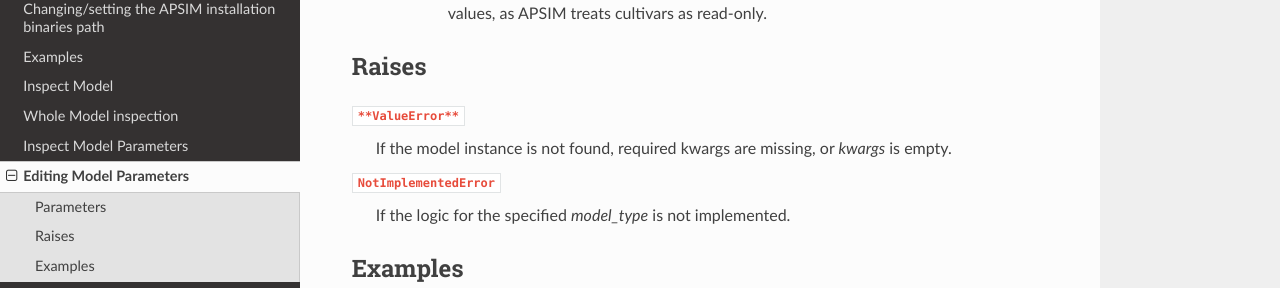
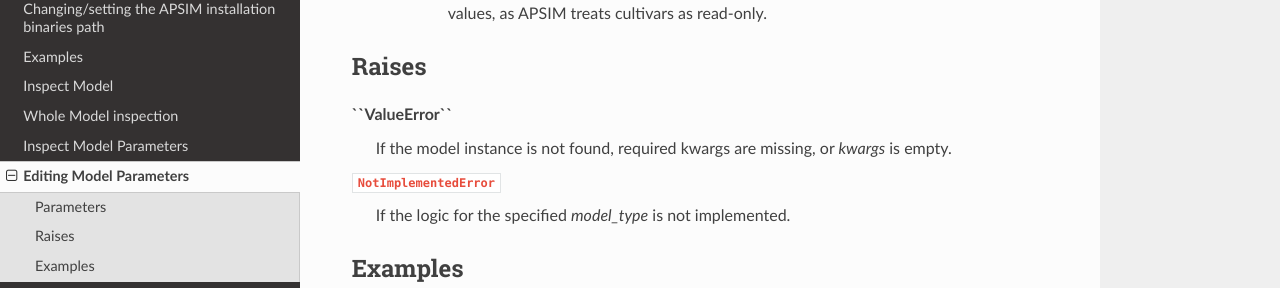
Before and after one commit to MAGALA-RICHARD/documentation-example, a Sphinx documentation site: the page built from doc/edit.rst, in a window 1280 px wide and 900 px high, scrolled down 1192 px. Shown: the part 153-441 px from the top of the window. Built offline with Sphinx 7.4.7 and the Read the Docs theme 3.1.0, drawn with Linux system fonts in a browser that asks for light colours.

```diff
--- a/doc/edit.rst
+++ b/doc/edit.rst
@@ -49,7 +49,7 @@
 
 Raises
 --------
-``**ValueError**``
+**``ValueError``**
     If the model instance is not found, required kwargs are missing, or `kwargs` is empty.
 ``NotImplementedError``
     If the logic for the specified `model_type` is not implemented.
```
